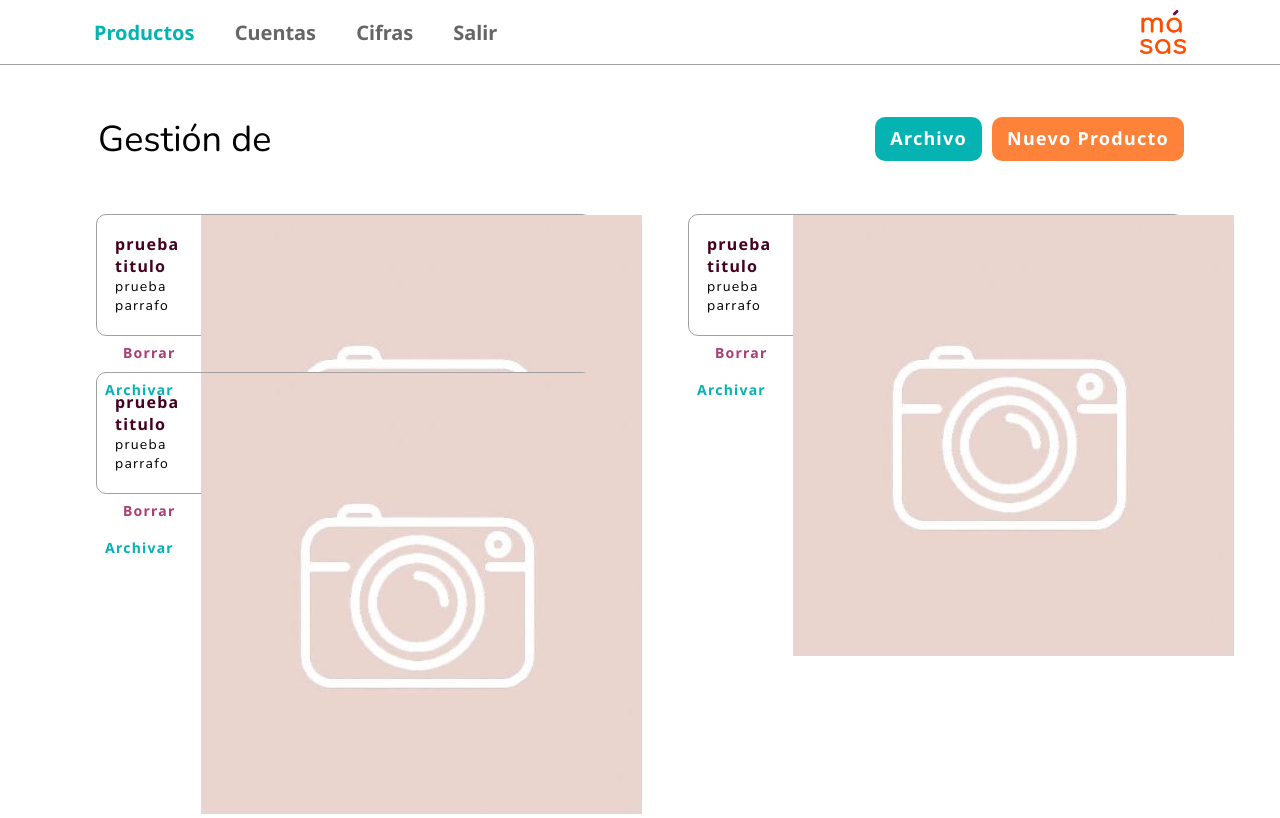
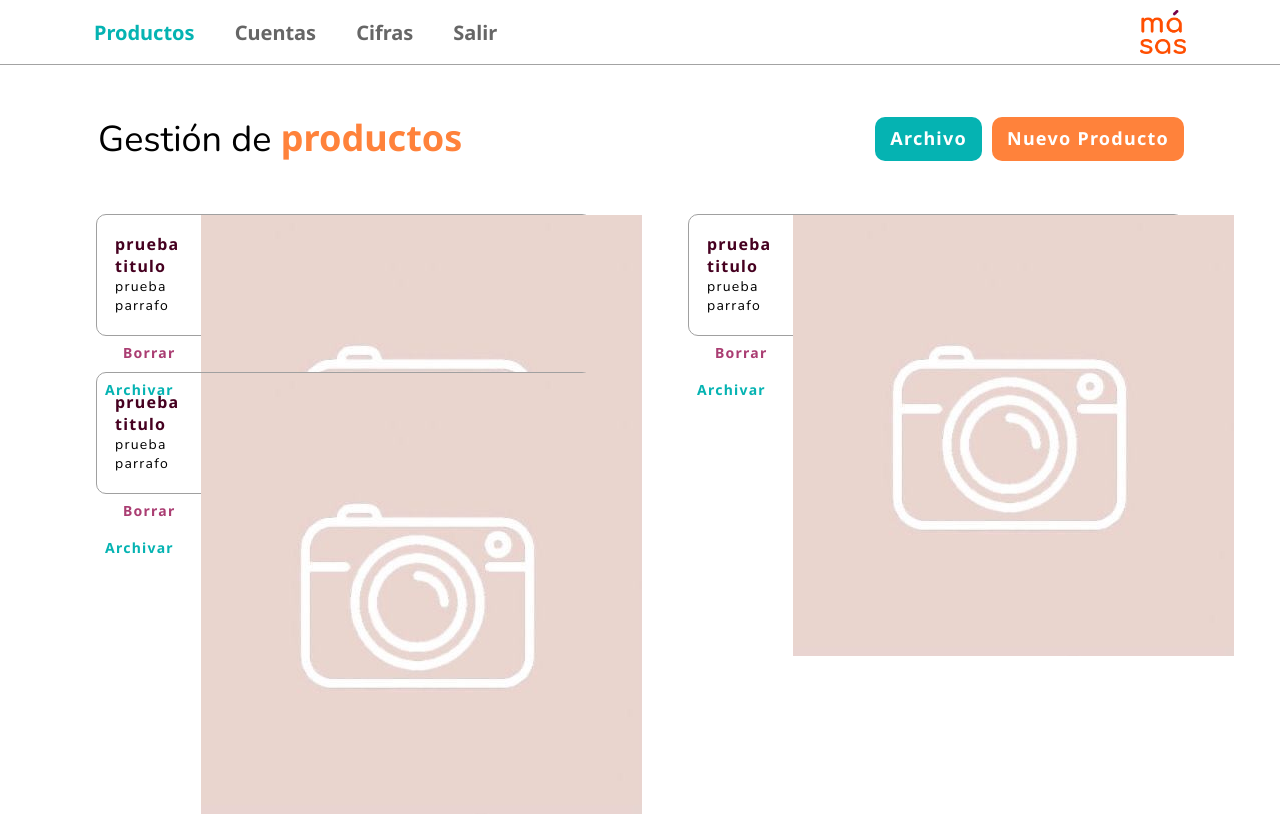
Before and after one commit to masasorganization/masas-web, a React (Create React App) app: page /productmanag in a window 1280 px wide. Built offline with nearby package versions, Linux system fonts and the light colour scheme.

Commit message:
commit arreglo de cambios perdidos en el fetch

```diff
--- a/src/pages/admin/productmanag.jsx
+++ b/src/pages/admin/productmanag.jsx
@@ -13,6 +13,7 @@ const Text1Style = styled('p')``;
 const Text2Style = styled('p')``;
 
 const text1 = 'Gestión de ';
+const text2 = 'productos'
 
 const theme = createTheme({
     palette: {
@@ -63,7 +64,7 @@ function ProductManagement ({title}) {
                             <Box
                             display="flex"
                             flexDirection="row">
-                                <Text1Style sx={{...text1Style, color: 'negro', [theme.breakpoints.down('md')]: {ml: '0px', fontSize: '32px'}}}>{text1}</Text1Style><Text2Style sx={{...text2Style, color: 'principalClaro', [theme.breakpoints.down('md')]: {ml: '0px', mr: '0px', fontSize: '32px'}}}>{title}</Text2Style></Box>
+                                <Text1Style sx={{...text1Style, color: 'negro', [theme.breakpoints.down('md')]: {ml: '0px', fontSize: '32px'}}}>{text1}</Text1Style><Text2Style sx={{...text2Style, color: 'principalClaro', [theme.breakpoints.down('md')]: {ml: '0px', mr: '0px', fontSize: '32px'}}}>{text2}</Text2Style></Box>
                         </ThemeProvider>
                     </Box>
                     <Box>
```
